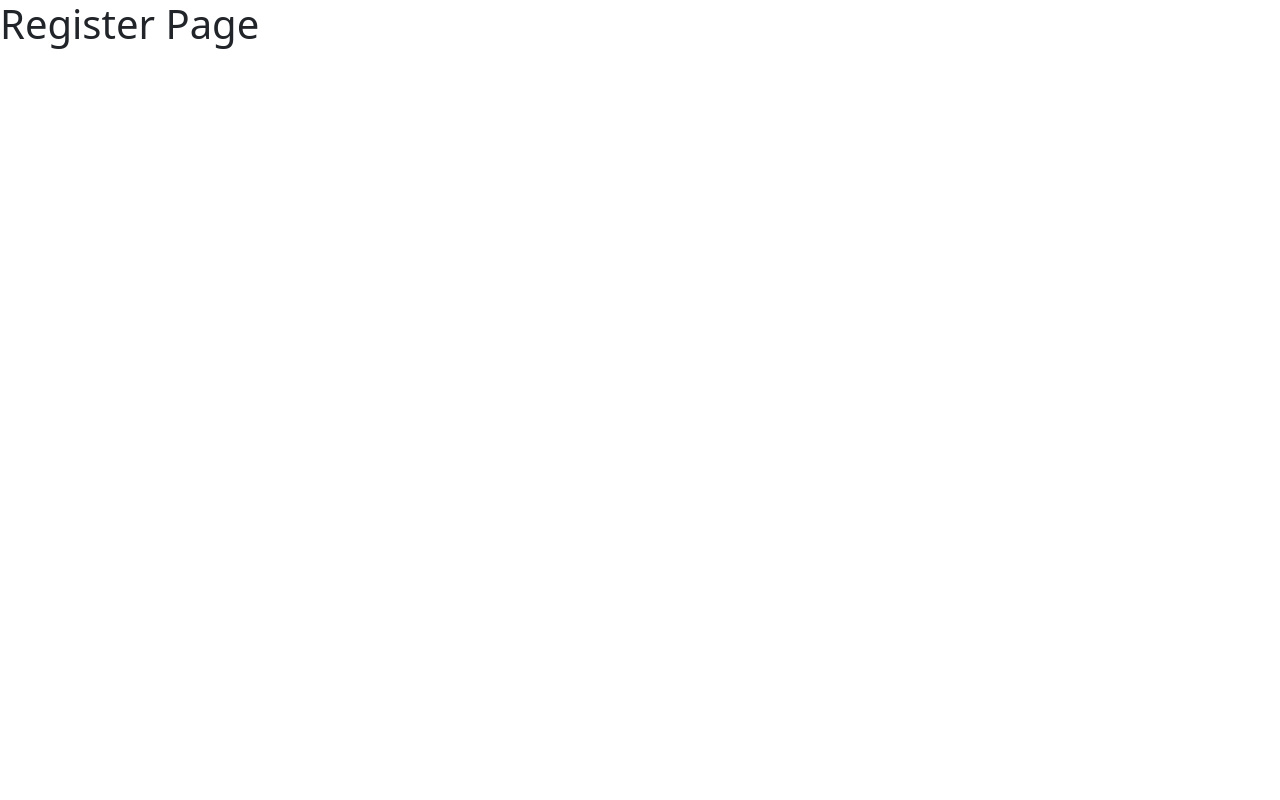
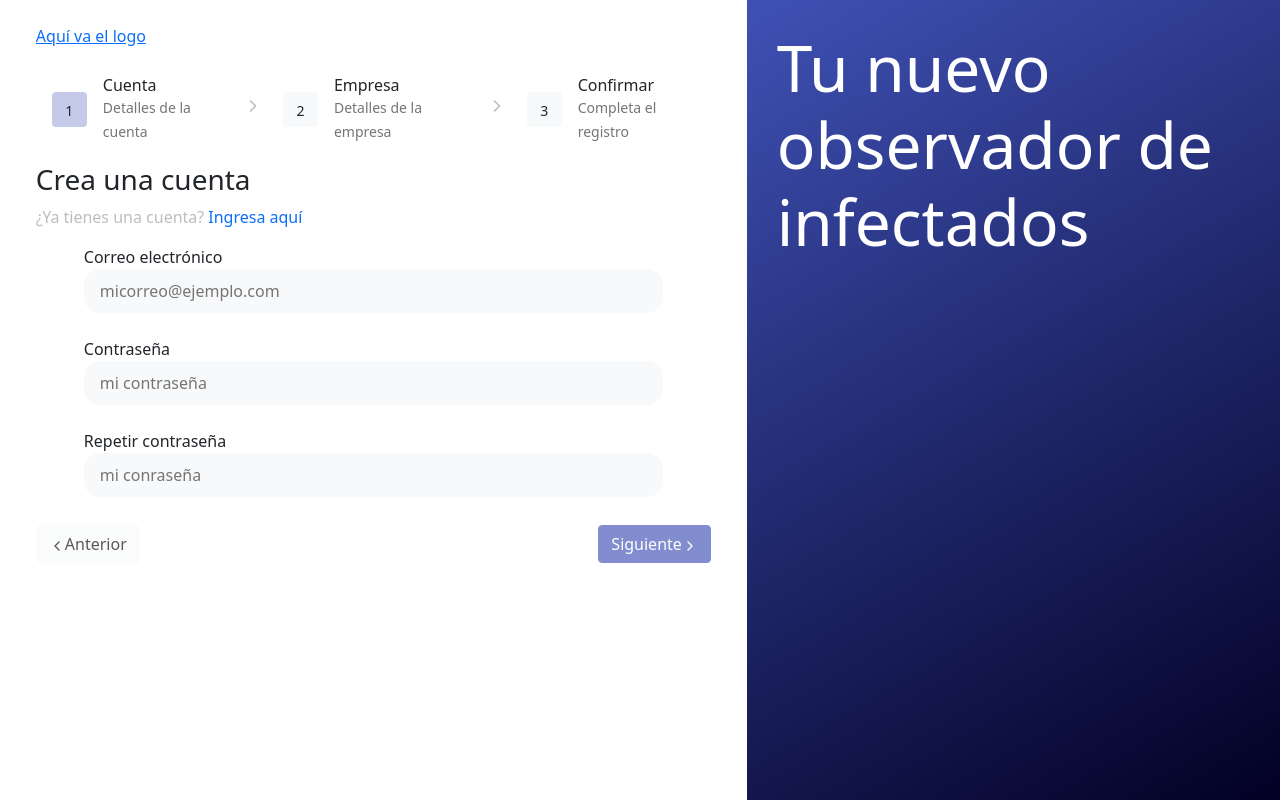
Before and after one commit to AngelDiazMera/covserver_back_office, a React (Create React App) app: page /register in a window 1280 px wide. Built offline with nearby package versions, Linux system fonts and the light colour scheme.

Commit message:
file names fixed

```diff
--- a/src/layouts/login_form/loginForm.tsx
+++ b/src/layouts/register_form/registerForm.tsx
@@ -9,7 +9,7 @@ import ConfirmationForm from './components/confirmation_form/confirmationForm'
 import EnterpriseForm from './components/enterprise_form/enterpriseForm'
 import Step from './components/step'
 
-function LoginForm() {
+function RegisterForm() {
 
     const [actualIndex, setActualIndex] = useState(0);
     const [formData, setFormData] = useState({});
@@ -86,4 +86,4 @@ function LoginForm() {
     )
 }
 
-export default LoginForm
+export default RegisterForm
--- a/src/pages/login_page/loginPage.tsx
+++ b/src/pages/login_page/loginPage.tsx
@@ -1,33 +1,8 @@
-import styled from "styled-components";
-
-import Background from "./components/background";
-import LoginForm from "../../layouts/login_form/loginForm";
-
-const BigHeader = styled.h2`
-    font-size: 4em;
-    @media (max-width: 991.5px) {
-        font-size: 2em;
-    }
-    @media (max-width: 485px) {
-        font-size: 24px;
-    }
-`;
 
 function LoginPage() {
     return (
-        <div className="container-fluid h-100">
-            <div className="row">
-                <div className="col-12 col-lg-7 p-0 pt-3 pt-sm-4">
-                    <div className="d-flex flex-row justify-content-center">
-                        <LoginForm/>
-                    </div>
-                </div>
-                <div className="col-12 col-lg-5 p-0 order-first order-lg-last">
-                    <Background>
-                        <BigHeader>Tu nuevo observador de infectados</BigHeader>
-                    </Background>
-                </div>
-            </div>
+        <div>
+           <h1>Login Page</h1>
         </div>
     );
 }
--- a/src/pages/register_page/registerPage.tsx
+++ b/src/pages/register_page/registerPage.tsx
@@ -1,8 +1,33 @@
+import styled from "styled-components";
+
+import Background from "./components/background";
+import RegisterForm from "../../layouts/register_form/registerForm";
+
+const BigHeader = styled.h2`
+    font-size: 4em;
+    @media (max-width: 991.5px) {
+        font-size: 2em;
+    }
+    @media (max-width: 485px) {
+        font-size: 24px;
+    }
+`;
 
 function RegisterPage() {
     return (
-        <div>
-           <h1>Register Page</h1>
+        <div className="container-fluid h-100">
+            <div className="row">
+                <div className="col-12 col-lg-7 p-0 pt-3 pt-sm-4">
+                    <div className="d-flex flex-row justify-content-center">
+                        <RegisterForm/>
+                    </div>
+                </div>
+                <div className="col-12 col-lg-5 p-0 order-first order-lg-last">
+                    <Background>
+                        <BigHeader>Tu nuevo observador de infectados</BigHeader>
+                    </Background>
+                </div>
+            </div>
         </div>
     );
 }
--- a/src/routes/auth.routes.tsx
+++ b/src/routes/auth.routes.tsx
@@ -1,7 +1,7 @@
 import { Switch, Route, Redirect } from 'react-router-dom';
 
+import RegisterPage from '../pages/register_page/registerPage';
 import LoginPage from '../pages/login_page/loginPage';
-import RegisterPage from '../pages/register_page/registerPage';
 
 function AuthRoutes() {
     return (
```
Also changed, not shown: src/layouts/register_form/components/account_form/accountForm.tsx (renamed from src/layouts/login_form/components/account_form/accountForm.tsx), src/layouts/register_form/components/caroussel/caroussel.tsx (renamed from src/layouts/login_form/components/caroussel/caroussel.tsx), src/layouts/register_form/components/confirmation_form/confirmationForm.tsx (renamed from src/layouts/login_form/components/confirmation_form/confirmationForm.tsx), src/layouts/register_form/components/enterprise_form/enterpriseForm.tsx (renamed from src/layouts/login_form/components/enterprise_form/enterpriseForm.tsx), src/layouts/register_form/components/step.tsx (renamed from src/layouts/login_form/components/step.tsx), src/pages/register_page/components/background.jsx (renamed from src/pages/login_page/components/background.jsx).
